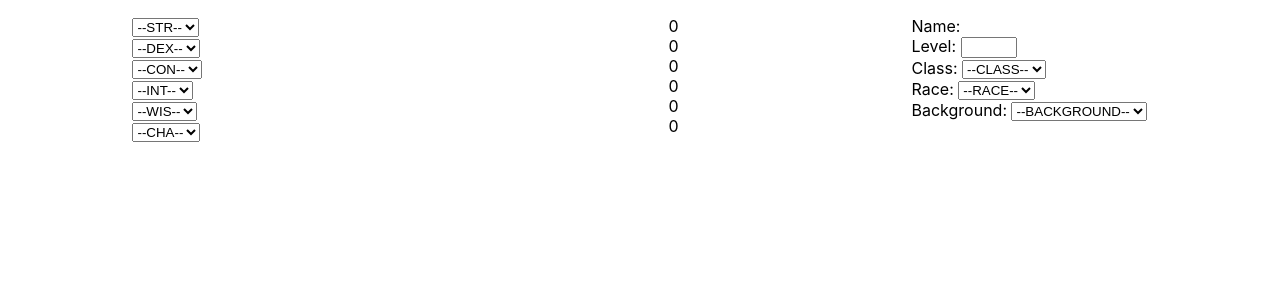
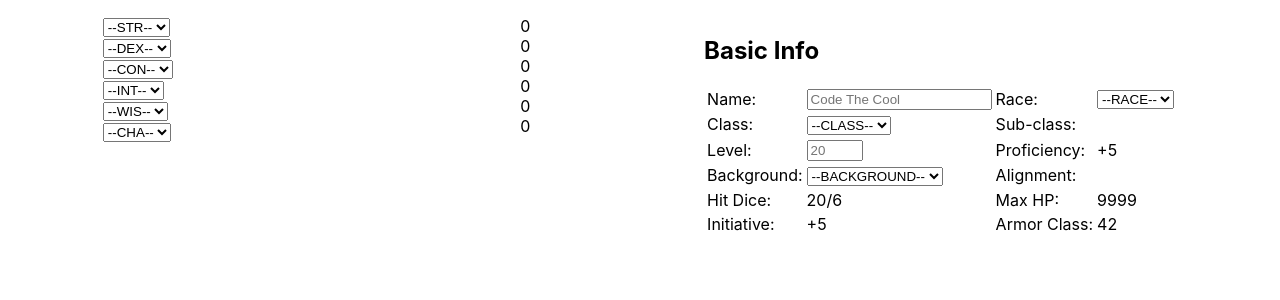
Before and after one commit to Kita004/petproject-react-dnd, a React (Create React App) app: page / in a window 1280 px wide. Shown: the top 300 px of the page. Built offline with nearby package versions, Linux system fonts and the light colour scheme; the HTML template or start-up script is replaced by a standard one.

Commit message:
refactor BasicInfoSelector.js, based on template.html

```diff
--- a/src/App.js
+++ b/src/App.js
@@ -27,11 +27,6 @@ function App() {
     const [CHAmod, setCHAmod] = useState(0)
 
     const modStates = [STRmod, DEXmod, CONmod, INTmod, WISmod, CHAmod]
-
-
-    const classes = ["artificer", "bard", "barbarian", "cleric"]
-    const races = ["human", "dwarf", "elf"]
-    const backgrounds = ["spy", "entertainer", "charlatan"]
 
     const [charName, setCharName] = useState('Code The Cool')
     const [charLevel, setCharLevel] = useState(1)
@@ -141,11 +136,7 @@ function App() {
             })}
             </div>
 
-            <BasicInfoSelector
-                classes={classes}
-                races={races}
-                backgrounds={backgrounds}
-            />
+            <BasicInfoSelector/>
         </div>
     );
 }
--- a/src/BasicInfoSelector.js
+++ b/src/BasicInfoSelector.js
@@ -1,46 +1,80 @@
 import React from "react";
 
-const BasicInfoSelector = ({classes, races, backgrounds}) => {
+const BasicInfoSelector = () => {
     const MAX_LEVEL = 20;
+    const CLASSES = ["artificer", "bard", "barbarian", "cleric"]
+    const RACES = ["human", "dwarf", "elf"]
+    const BACKGROUNDS = ["spy", "entertainer", "charlatan"]
 
     return <div className="container" id="BasicInfoSelector">
-        <div>
-            <label htmlFor="charName">Name: </label>
-            {/*<input type="text" id="charName"/>*/}
-        </div>
-        <div>
-            <label htmlFor="charLevel">Level: </label>
-            <input type="number" max={MAX_LEVEL} min="1"/>
-        </div>
-        <div>
-            <label htmlFor="classSelect">Class: </label>
+        <h2>Basic Info</h2>
+        <table className="characterTable" id="basicInfoTable">
+            <tr>
+                <td>Name:</td>
+                <td>
+                    <input type="text" id="charName" placeholder="Code The Cool"/>
+                </td>
+                <td>Race:</td>
+                <td>
+                    <select name="raceSelect" id="raceSelect" className="basicInfoSelect">
+                        <option value="-">--RACE--</option>
+                        {RACES.map(race => {
+                            return <option key={RACES.indexOf(race)} value={race}>{race}</option>
+                        })}
+                    </select>
+                </td>
+            </tr>
+            <tr>
+                <td>Class:</td>
+                <td>
                     <select name="classSelect" id="classSelect" className="basicInfoSelect">
                         <option value="-">--CLASS--</option>
-                {classes.map(charClass => {
-                    return <option key={classes.indexOf(charClass)} value={charClass}>
+                        {CLASSES.map(charClass => {
+                            return <option key={CLASSES.indexOf(charClass)} value={charClass}>
                                 {charClass}
                             </option>
                         })}
                     </select>
-        </div>
-        <div>
-            <label htmlFor="speciesSelect">Race: </label>
-            <select name="speciesSelect" id="speciesSelect" className="basicInfoSelect">
-                <option value="-">--RACE--</option>
-                {races.map(race => {
-                    return <option key={races.indexOf(race)} value={race}>{race}</option>
+                </td>
+                <td>Sub-class:</td>
+                <td>
+
+                </td>
+            </tr>
+            <tr>
+                <td>Level:</td>
+                <td><input type="number" min="1" max={MAX_LEVEL} placeholder="20"/></td>
+                <td>Proficiency:</td>
+                <td>+5</td>
+            </tr>
+            <tr>
+                <td>Background:</td>
+                <td>
+                    <select name="backgroundSelect" id="backgroundSelect">
+                        <option value="-">--BACKGROUND--</option>
+                        {BACKGROUNDS.map(bg => {
+                            return <option key={BACKGROUNDS.indexOf(bg)} value={bg}>{bg}</option>
                         })}
                     </select>
-        </div>
-        <div>
-            <label htmlFor="charBackground">Background: </label>
-            <select name="backgroundSelect" id="backgroundSelect">
-                <option value="-">--BACKGROUND--</option>
-                {backgrounds.map(bg => {
-                    return <option key={backgrounds.indexOf(bg)} value={bg}>{bg}</option>
-                })}
-            </select>
-        </div>
+                </td>
+                <td>Alignment:</td>
+                <td>
+
+                </td>
+            </tr>
+            <tr>
+                <td>Hit Dice:</td>
+                <td>20/6</td>
+                <td>Max HP:</td>
+                <td>9999</td>
+            </tr>
+            <tr>
+                <td>Initiative:</td>
+                <td>+5</td>
+                <td>Armor Class:</td>
+                <td>42</td>
+            </tr>
+        </table>
     </div>
 }
 
```
Lines whose indentation alone changed are shown as unchanged.
